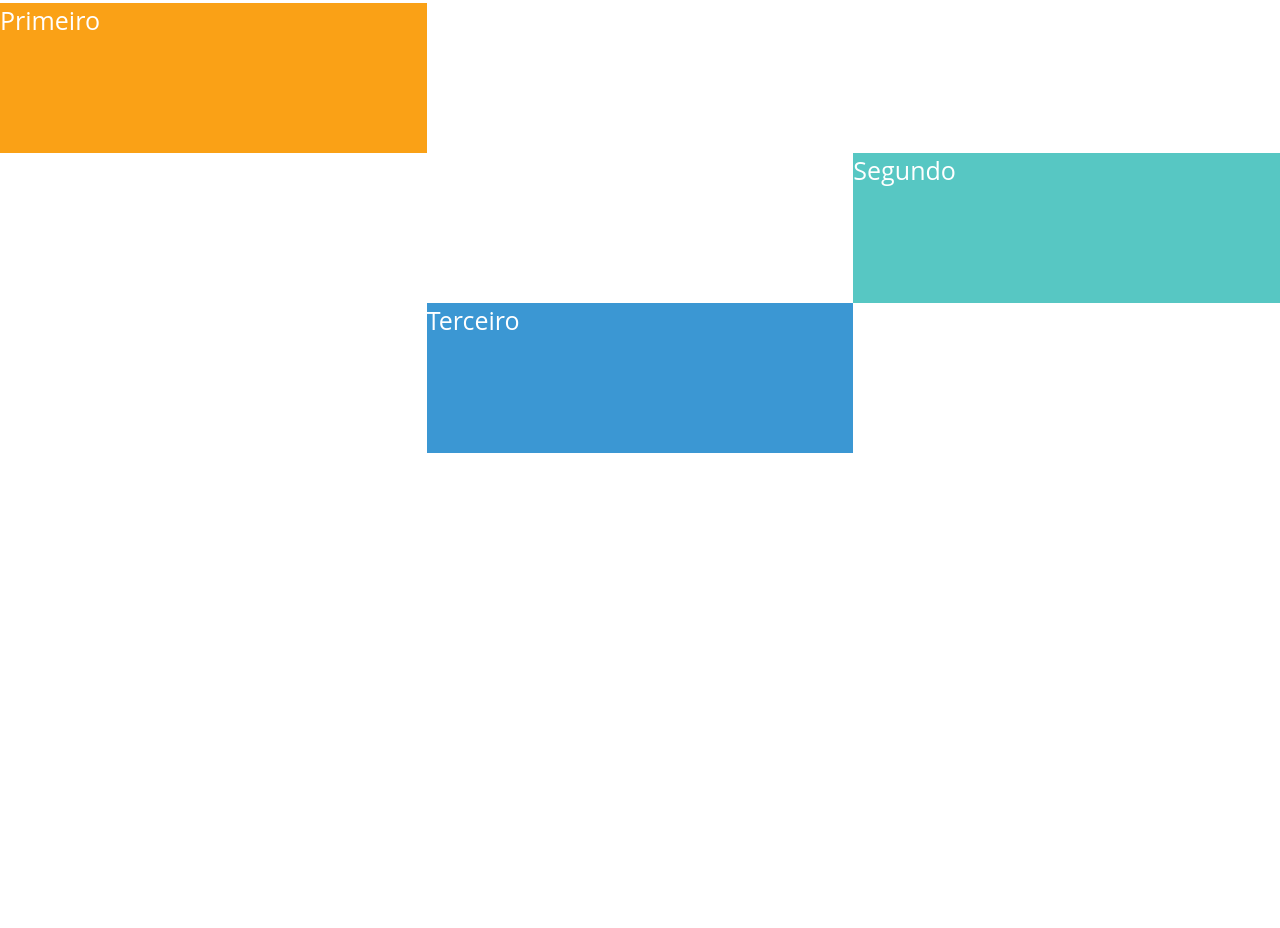
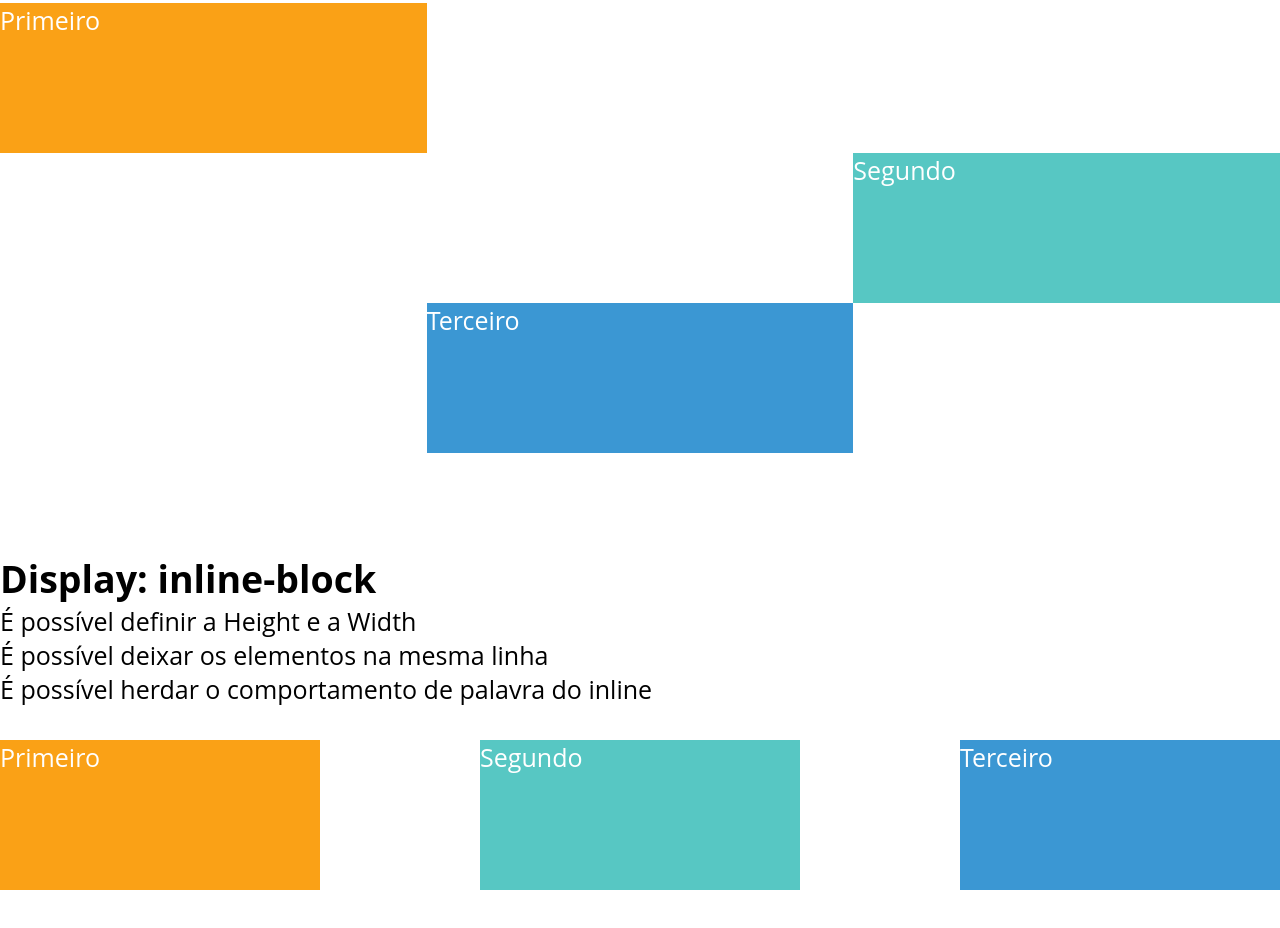
Before and after one commit to Keemluvr/display-float-position, a plain HTML site: page index.html in a window 1280 px wide. Shown: the part 437-1365 px from the top of the page. Before the commit the page ends 990 px from the top, so only its background shows below. Drawn offline with Linux system fonts and the light colour scheme.

Commit message:
display inline-block

```diff
--- /dev/null
+++ b/css/inline-block.css
@@ -0,0 +1,30 @@
+.example-inline-block {
+    color: #FFF;
+    margin-bottom: 100px;
+    text-align: justify;
+}
+
+/* Adiciona como último elemento */
+.example-inline-block:after {
+    content: '';
+    display: inline-block;
+    width: 100%;
+}
+
+.example-item-inline-block {
+    display: inline-block;
+    width: 25%;
+    height: 150px;
+}
+
+.example-item-inline-block_first {
+    background: #FAA116;
+}
+
+.example-item-inline-block_second {
+    background: #57C7C3;
+}
+
+.example-item-inline-block_third {
+    background: #3B97D3;
+}
--- a/index.html
+++ b/index.html
@@ -10,6 +10,7 @@
     <link rel="stylesheet" href="css/reset.css">
     <link rel="stylesheet" href="css/inline.css">
     <link rel="stylesheet" href="css/block.css">
+    <link rel="stylesheet" href="css/inline-block.css">
 </head>
 
 <body>
@@ -23,6 +24,7 @@
         <li class="example-item-inline example-item-inline_third">Terceiro</li>
     </ul>
 
+
     <h2>Display: block</h2>
     <p>O elemento ocupa a linha toda</p>
     <p>É possível definir a Height e a Width</p>
@@ -32,6 +34,18 @@
         <li class="example-item-block example-item-block_second">Segundo</li>
         <li class="example-item-block example-item-block_third">Terceiro</li>
     </ul>
+
+
+    <h2>Display: inline-block</h2>
+    <p>É possível definir a Height e a Width</p>
+    <p>É possível deixar os elementos na mesma linha</p>
+    <p>É possível herdar o comportamento de palavra do inline</p>
+    </br>
+    <ul class="example-inline-block">
+        <li class="example-item-inline-block example-item-inline-block_first">Primeiro</li>
+        <li class="example-item-inline-block example-item-inline-block_second">Segundo</li>
+        <li class="example-item-inline-block example-item-inline-block_third">Terceiro</li>
+    </ul>
 </body>
 
 </html>
```
